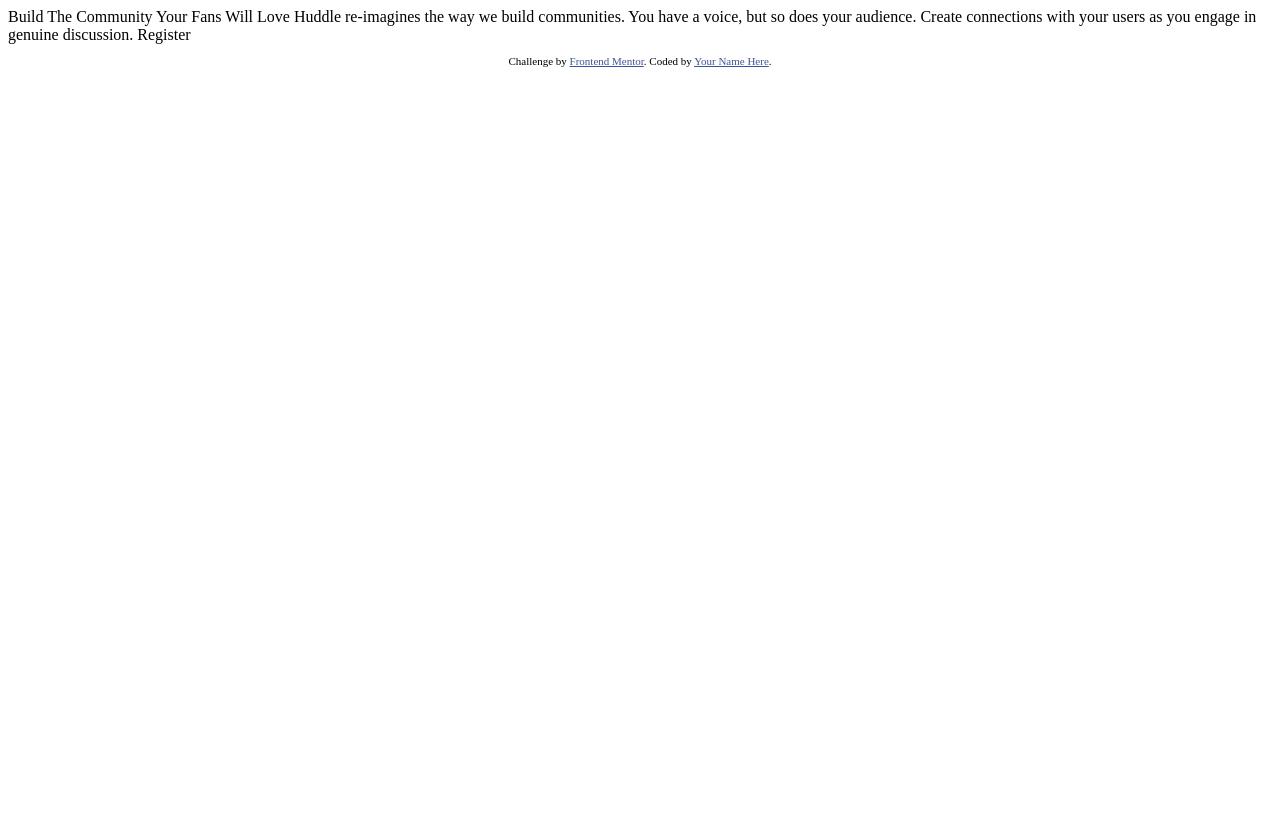
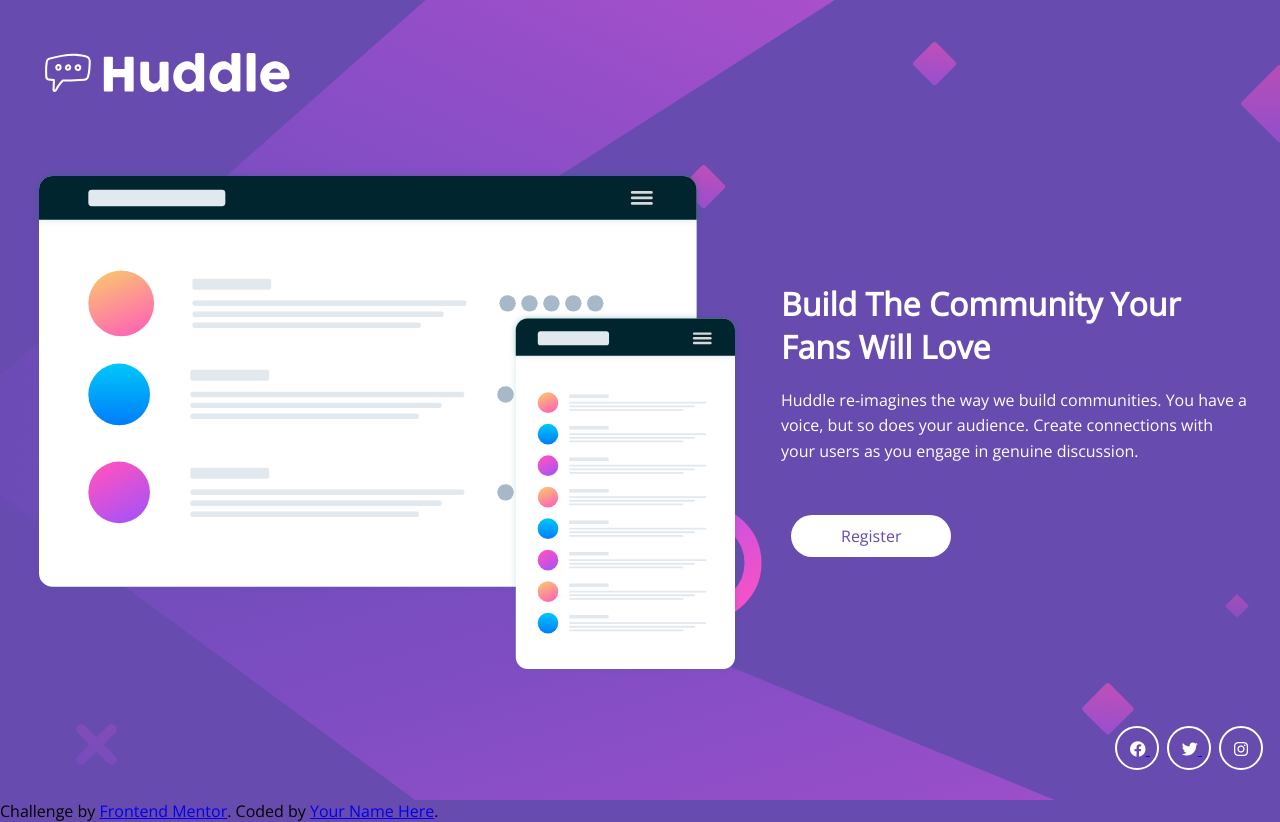
Before and after one commit to thelastmedici/huddle-landing-page-with-single-introductory-section, a plain HTML site: page index.html in a window 1280 px wide. Before the commit the page ends 800 px from the top, so only its background shows below. Drawn offline with nearby package versions, Linux system fonts and the light colour scheme.

Commit message:
added markup

```diff
--- a/index.html
+++ b/index.html
@@ -9,19 +9,63 @@
   <title>Frontend Mentor | Huddle landing page with single introductory section</title>
 
   <!-- Feel free to remove these styles or customise in your own stylesheet 👍 -->
-  <style>
-    .attribution { font-size: 11px; text-align: center; }
-    .attribution a { color: hsl(228, 45%, 44%); }
-  </style>
+  <link rel="stylesheet" href="./style.css">
+  <link rel="preconnect" href="https://fonts.googleapis.com">
+  <link rel="preconnect" href="https://fonts.gstatic.com" crossorigin>
+  <link href="https://fonts.googleapis.com/css2?family=Poppins:wght@400;600&display=swap" rel="stylesheet">
+  <link rel="preconnect" href="https://fonts.googleapis.com">
+  <link rel="preconnect" href="https://fonts.gstatic.com" crossorigin>
+  <link href="https://fonts.googleapis.com/css2?family=Open+Sans&display=swap" rel="stylesheet">
+  <link rel="stylesheet" href="https://cdnjs.cloudflare.com/ajax/libs/font-awesome/6.4.2/css/all.min.css" integrity="sha512-z3gLpd7yknf1YoNbCzqRKc4qyor8gaKU1qmn+CShxbuBusANI9QpRohGBreCFkKxLhei6S9CQXFEbbKuqLg0DA==" crossorigin="anonymous" referrerpolicy="no-referrer"/>
 </head>
 <body>
+  <div class="container">
+    <div class="wrapper">
+      <div class="header">
+        <img src="./images/logo.svg" alt="logo">
+      </div>
 
-  Build The Community Your Fans Will Love
+      <div class="main">
+            <div class="hero_image">
+                <img src="./images/illustration-mockups.svg" alt="illustration-mockups">
+            </div>
 
-  Huddle re-imagines the way we build communities. You have a voice, but so does your audience.
-  Create connections with your users as you engage in genuine discussion.
+            <div class="hero_text">
+              <h1>Build The Community Your Fans Will Love</h1>
+              <p>Huddle re-imagines the way we build communities. You have a voice, but so does your audience.
+                  Create connections with your users as you engage in genuine discussion.</p>
+              <a href="http://">Register</a>
+            </div>
+      </div>
+      <div class="socials">
+        <a href="#">
 
-  Register
+          <i class="fab fa-facebook"></i>
+
+        </a>
+
+        <a href="#">
+
+          <i class="fab fa-twitter"></i>
+
+        </a>
+
+        <a href="#">
+
+          <i class="fab fa-instagram"></i>
+
+        </a>
+
+      </div>
+
+    </div>
+  </div>
+
+
+
+
+
+
 
   <footer>
     <p class="attribution">
--- /dev/null
+++ b/style.css
@@ -0,0 +1,127 @@
+*{
+    padding: 0;
+    margin: 0;
+}
+body{
+    max-height: 100vh;
+    background-image: url(/images/bg-desktop.svg);
+    background-repeat: no-repeat;
+    background-color: hsl(257, 40%, 49%);
+    background-size: cover;
+    font-family:"Open Sans",sans-serif;
+}
+.container{
+    height: 100vh;
+    max-width: 1320px;
+    margin: 0, auto;
+}
+.wrapper{
+    height: 90vh;
+    display: flex;
+    flex-direction: column;
+    justify-content: space-between;
+    margin: 0 2rem;
+    padding: 40px 0;
+
+}
+.hero_img{
+    width: 930px;
+    padding-bottom: 20px;
+}
+.main{
+    display: flex;
+    align-items: center;
+    gap: 40px;
+}
+.hero_text{
+    color: white;
+
+}
+h1{
+    padding-bottom:20px;
+    font-family: "Poppins" "Helvetica Neue",;
+}
+.hero_text p{
+    line-height: 1.6rem;
+    text-decoration: none;
+    padding-bottom: 20px;
+    font-family:"Open Sans",sans-serif;
+    margin-bottom: 20px;
+}
+.hero_text a{
+    display: inline-block;
+    text-decoration: none;
+    background-color: white;
+    padding-left: 50px;
+    padding-right: 50px;
+    padding-top: 10px;
+    padding-bottom: 10px;
+    border-radius: 25px;
+    margin: 10px;
+    text-align: center;
+    color:hsl(257, 40%, 49%);
+    font-family: "Poppins" "san-serif";
+    box-shadow: 0 7px 15px -7px rgba (0,0,0,.7);
+    transition: all .7s ease;
+}
+.hero_text a:hover{
+    background-color:hsl(300, 69%, 71%);
+    color: white;
+}
+.socials{
+    text-align: right;
+
+}
+.socials a i{
+    justify-content: space-between;
+    color: white;
+    font-size: 16px;
+    position: relative;
+    transition:  all .3sec ease-in-out;
+}
+.socials a:not(:first-child){
+    margin-left: 2rem;
+}
+.socials a i::after{
+    content: "";
+    position: absolute;
+    width: 40px;
+    height: 40px;
+    border: 2px solid white;
+    border-radius: 50px;
+    left: -15px;
+    bottom: -13px;
+    transition:  all .3sec ease-in-out;
+}
+.socials a :nth-child(2){
+    margin-left: 2.5rem;
+}
+.socials a:hover i{
+    color: hsl(300, 69%, 71%);
+}
+.socials a i:hover::after{
+    border-color:hsl(300, 69%, 71%);
+}
+@media only screen and (max-width: 1440px){
+    .hero_img{
+        width: 100px;
+    }
+}
+
+@media only screen and (max-width: 768px){
+    .main{
+        flex-direction: column;
+        text-align: center;
+
+    }
+    .hero_text{
+        font-size: 24px;
+    }
+    .socials{
+        text-align: center;
+        margin:45px;
+    }
+    .hero_text a{
+        padding: 12px 60px;
+    }
+}
```
